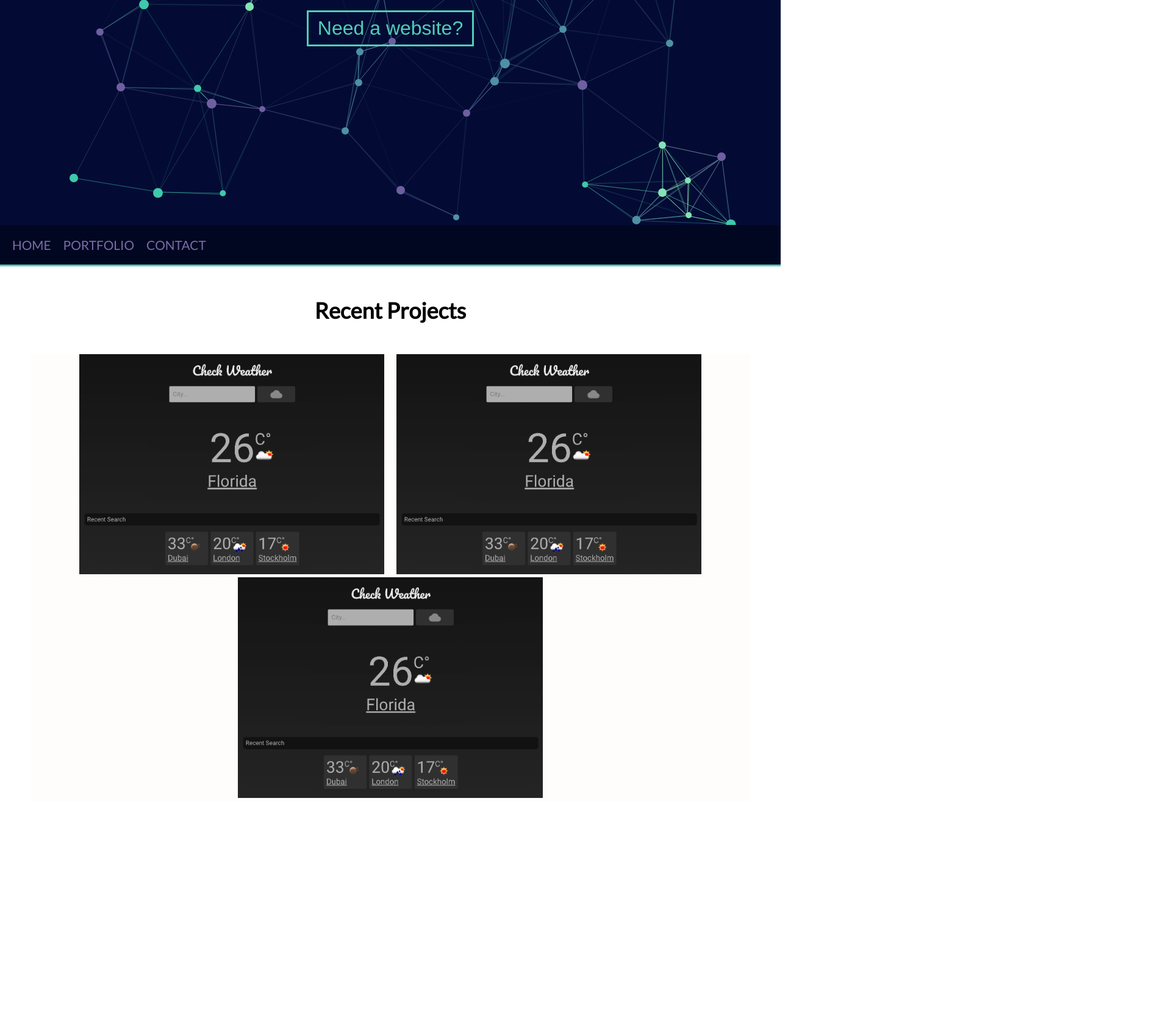
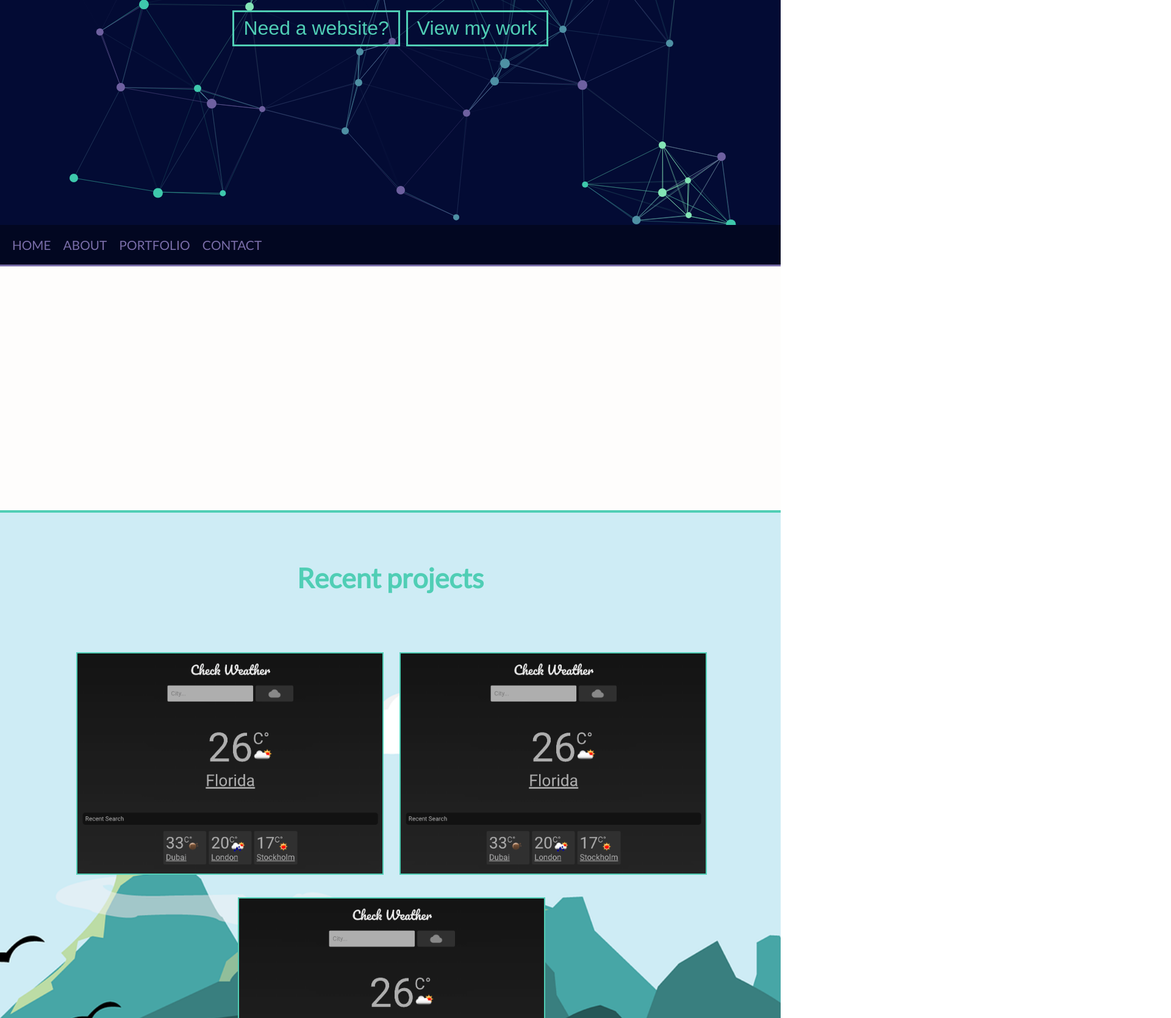
Before and after one commit to xelawre/portfolio, a plain HTML site: page index.html in a window 1280 px wide. Shown: the part 431-2101 px from the top of the page at 61% size, 1920 px wide, since content can reach past the window. Before the commit the page ends 1795 px from the top, so only its background shows below. Drawn offline with Linux system fonts and the light colour scheme.

Commit message:
portfolio section almost done

```diff
--- a/css/main.css
+++ b/css/main.css
@@ -38,6 +38,10 @@ body {
 	color: #50ceb5;
 }
 
+.button-wrap {
+	display: flex;
+}
+
 .button {
 	border: 3px solid #50ceb5;
 	padding: 8px 15px;
@@ -45,6 +49,13 @@ body {
 	background-color: transparent;
 	color: #50ceb5;
 	transition: .4s;
+	margin: 5px;
+	text-decoration: none;
+}
+
+.button-wrap a {
+	background-color: rgba(218,245,239,.2);
+	padding: 10px 15px;
 }
 
 .button:hover {
@@ -58,7 +69,7 @@ body {
 	position: sticky;
 	background-color: #020721;
 	font-size: 1.3rem;
-	border-bottom: 3px solid #50ceb5;
+	border-bottom: 3px solid #796da8;
 	top: -1px;
 }
 
@@ -66,53 +77,93 @@ body {
 	display: flex;
 	align-content: flex-start;
 }
+
 .page-link {
 	padding: 10px;
 	color: #796da8;
 	text-transform: uppercase;
-	transition: .2s;
+	transition: .4s;
 	cursor: pointer;
 }
+
 .page-link:hover {
 	color: #50ceb5;
 }
 
-/* .about {
+.page-link:focus {
+	color: #50ceb5;
+}
+
+.about {
 	padding: 200px;
 	background-color: #fefdfc;
-} */
+}
 
 .portfolio {
-	padding: 50px;
+	border-top: 4px solid #50ceb5;
+	background-image: url('../img/project-bg.png');
+	background-position: center;
+	background-size: cover;
+	padding: 80px 0;
 	display: flex;
 	flex-direction: column;
 	justify-content: center;
 	align-items: center;
-	font-size: 1.5rem;
+	font-size: 2rem;
 }
 
 .my-portfolio-text {
 	margin: 0;
-	padding: 0 0 50px;
+	color: #50ceb5;
+	font-size: 1.4em;
 }
 
 .my-projects {
-	background-color: #fefdfc;
 	display: flex;
 	justify-content: center;
 	flex-wrap: wrap;
+	padding: 80px 0;
 }
 
 .project {
+	padding: 15px;
 	width: 500px;
-	min-width: 400px;
 	background-size: cover;
 	background-position: center;
-	margin: 0 10px;
+	overflow: hidden;
+}
+
+.project-link {
+	width: 100%;
+	height: 350px;
+	position: absolute;
 }
 
 .project img{
 	width: 100%;
+	cursor: pointer;
+	border: 2px solid #50ceb5;
+}
+
+.p-description {
+	position: absolute;
+	text-align: center;
+	background-color: #50ceb5;
+	padding: 20px 2px;
+	color: white;
+	font-size: .8em;
+	width: inherit;
+	opacity: 0;
+	transition: .5s;
+	pointer-events: none;
+	visibility: hidden;
+}
+
+.show-text {
+	opacity: 1;
+	transition: .5s;
+	margin-top: -75px;
+	visibility: visible;
 }
 
 .contact {
--- a/index.html
+++ b/index.html
@@ -4,6 +4,7 @@
     <meta charset="utf-8">
     <title>AxelWredlert</title>
     <link href="https://fonts.googleapis.com/css?family=Lato" rel="stylesheet">
+    <link rel="stylesheet" href="https://use.fontawesome.com/releases/v5.4.1/css/all.css" integrity="sha384-5sAR7xN1Nv6T6+dT2mhtzEpVJvfS3NScPQTrOxhwjIuvcA67KV2R5Jz6kr4abQsz" crossorigin="anonymous">
     <link rel="stylesheet" href="/css/main.css">
   </head>
   <body>
@@ -20,43 +21,51 @@
               I'm a web-developer.
             </h1>
           </div>
-          <button class="button">Need a website?</button>
+          <div class="button-wrap">
+            <button class="button">Need a website?</button>
+            <button class="button">View my work</button>
+          </div>
         </div>
       </section>
       <nav class="navbar">
         <div class="link-container">
           <div class="page-link" dest="home">home</div>
-          <!-- <div class="page-link" dest="about">about</div> -->
+          <div class="page-link" dest="about">about</div>
           <div class="page-link" dest="portfolio">portfolio</div>
           <div class="page-link" dest="contact">contact</div>
         </div>
       </nav>
-      <!-- <section class="about"></section> -->
+      <section class="about"></section>
       <section class="portfolio">
-        <h2 class="my-portfolio-text">Recent Projects</h2>
+        <h2 class="my-portfolio-text">Recent projects</h2>
         <div class="my-projects">
           <div class="project">
+            <a class="p-1 project-link" target="_blank" href="http://axelwredlert.com/check-weather" onmouseover="slideInText(event)" onmouseout="hideText(event)"></a>
             <img src="../img/check-weather.png" alt="">
             <div class="p-description">
-
+              HTML, CSS & JavaScript
             </div>
           </div>
           <div class="project">
+            <a class="p-2 project-link" target="_blank" href="http://axelwredlert.com/check-weather" onmouseover="slideInText(event)" onmouseout="hideText(event)"></a>
             <img src="../img/check-weather.png" alt="">
             <div class="p-description">
-
+              HTML, CSS & JavaScript
             </div>
           </div>
           <div class="project">
+            <a class="p-3 project-link" target="_blank" href="http://axelwredlert.com/check-weather" onmouseover="slideInText(event)" onmouseout="hideText(event)"></a>
             <img src="../img/check-weather.png" alt="">
             <div class="p-description">
-
+              HTML, CSS & JavaScript
             </div>
           </div>
         </div>
+        <div class="button-wrap">
+          <a class="button" target="_blank" href="https://github.com/xelawre">View my Github <i class="fab fa-github"></i> </a>
+        </div>
       </section>
       <section class="contact"></section>
-      <footer class="footer"></footer>
     </div>
     <script src="js/dots.js"></script>
     <script src="js/main.js"></script>
--- a/js/main.js
+++ b/js/main.js
@@ -0,0 +1,31 @@
+function slideInText(event) {
+  event.preventDefault();
+  switch (event.target.classList[0]) {
+    case 'p-1':
+      document.getElementsByClassName('p-description')[0].classList.add('show-text');
+      break;
+    case 'p-2':
+      document.getElementsByClassName('p-description')[1].classList.add('show-text');
+      break;
+    case 'p-3':
+      document.getElementsByClassName('p-description')[2].classList.add('show-text');
+      break;
+    default:
+  }
+}
+
+function hideText(event) {
+  event.preventDefault();
+  switch (event.target.classList[0]) {
+    case 'p-1':
+      document.getElementsByClassName('p-description')[0].classList.remove('show-text');
+      break;
+    case 'p-2':
+      document.getElementsByClassName('p-description')[1].classList.remove('show-text');
+      break;
+    case 'p-3':
+      document.getElementsByClassName('p-description')[2].classList.remove('show-text');
+      break;
+    default:
+  }
+}
```
Also changed, not shown: img/project-bg.png (added).
